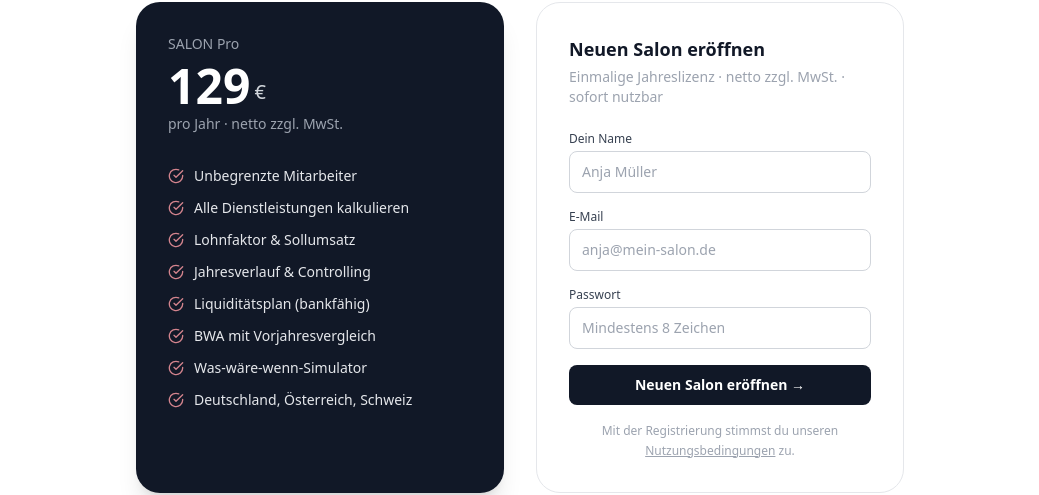
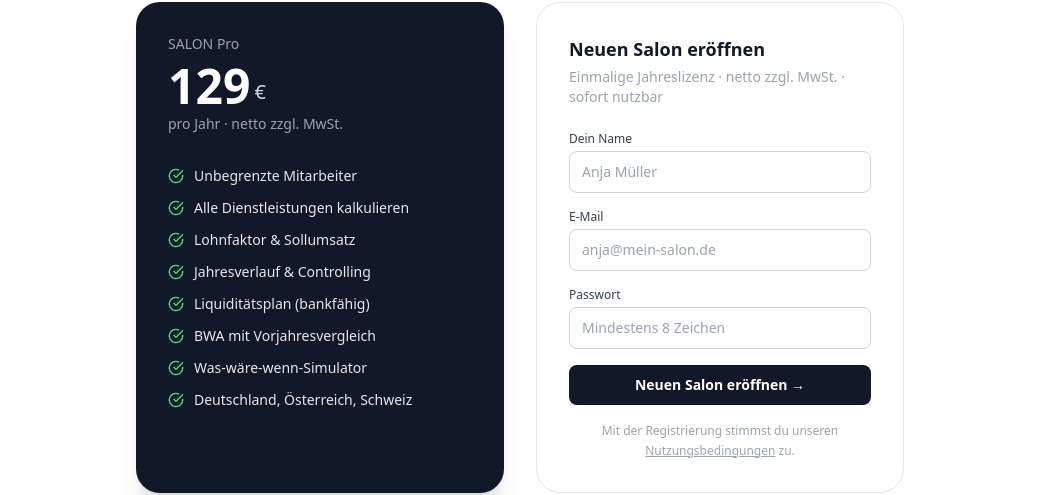
Before and after one commit to mosandl78/salon, a React (Vite) app in the folder frontend/: page /start in a window 1280 px wide. Shown: the part 1201-1696 px from the top of the page, without its empty margins (120-1159 px from the left). Built offline with nearby package versions, Linux system fonts and the light colour scheme; no server answers.

Commit message:
fix: CheckCircle-Bullets zurück auf grün (text-green-400)

```diff
--- a/frontend/src/pages/LandingPage.tsx
+++ b/frontend/src/pages/LandingPage.tsx
@@ -169,7 +169,7 @@ export default function LandingPage() {
               <ul className="space-y-3">
                 {INCLUDED.map(item => (
                   <li key={item} className="flex items-center gap-2.5 text-sm">
-                    <CheckCircle className="w-4 h-4 shrink-0 accent-text" />
+                    <CheckCircle className="w-4 h-4 text-green-400 shrink-0" />
                     <span className="text-gray-200">{item}</span>
                   </li>
                 ))}
--- a/frontend/src/pages/RegisterPage.tsx
+++ b/frontend/src/pages/RegisterPage.tsx
@@ -102,7 +102,7 @@ export default function RegisterPage() {
           <ul className="space-y-3">
             {INCLUDED.map(item => (
               <li key={item} className="flex items-start gap-2.5 text-sm text-gray-300">
-                <CheckCircle className="w-4 h-4 accent-text shrink-0 mt-0.5" />
+                <CheckCircle className="w-4 h-4 text-green-400 shrink-0 mt-0.5" />
                 {item}
               </li>
             ))}
```
